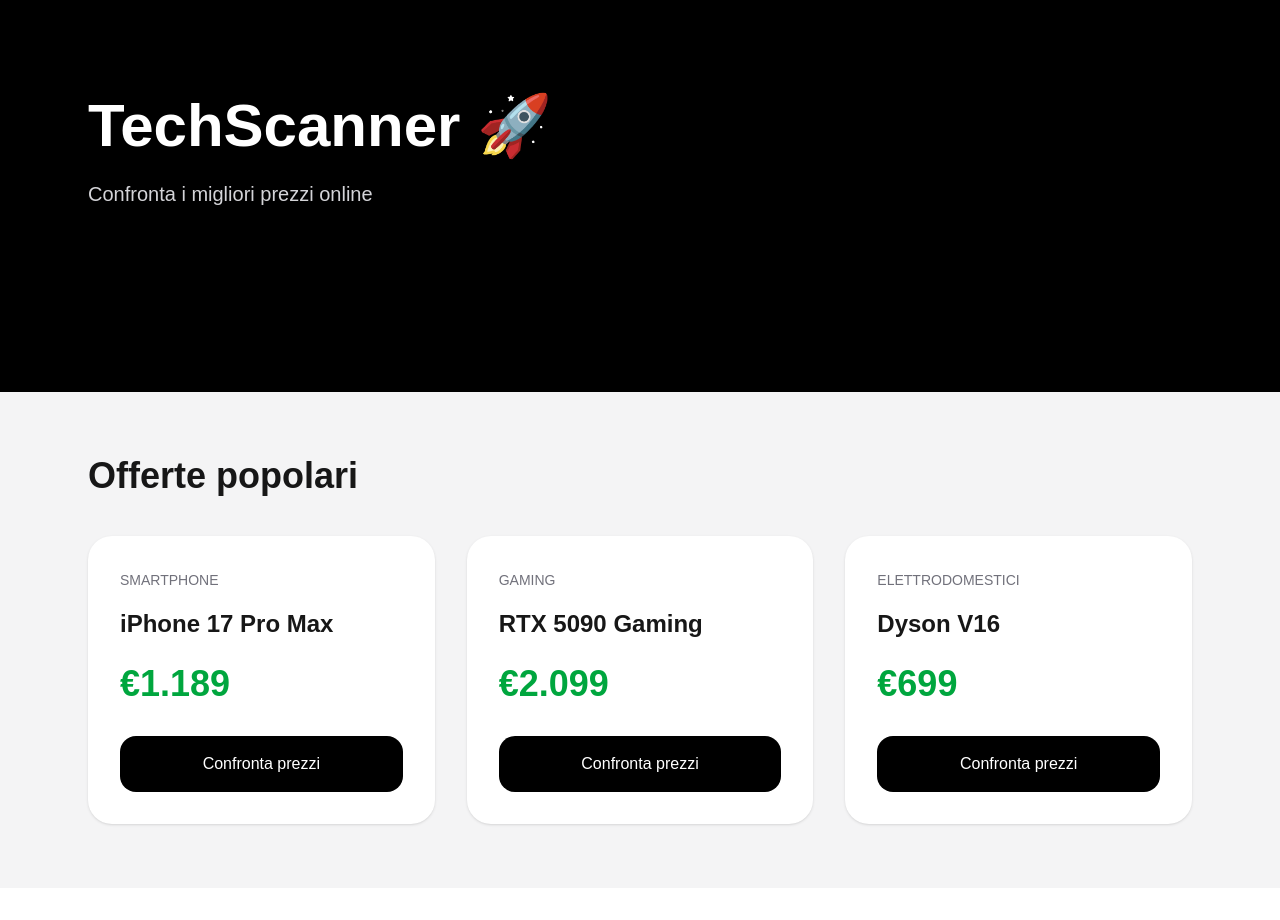
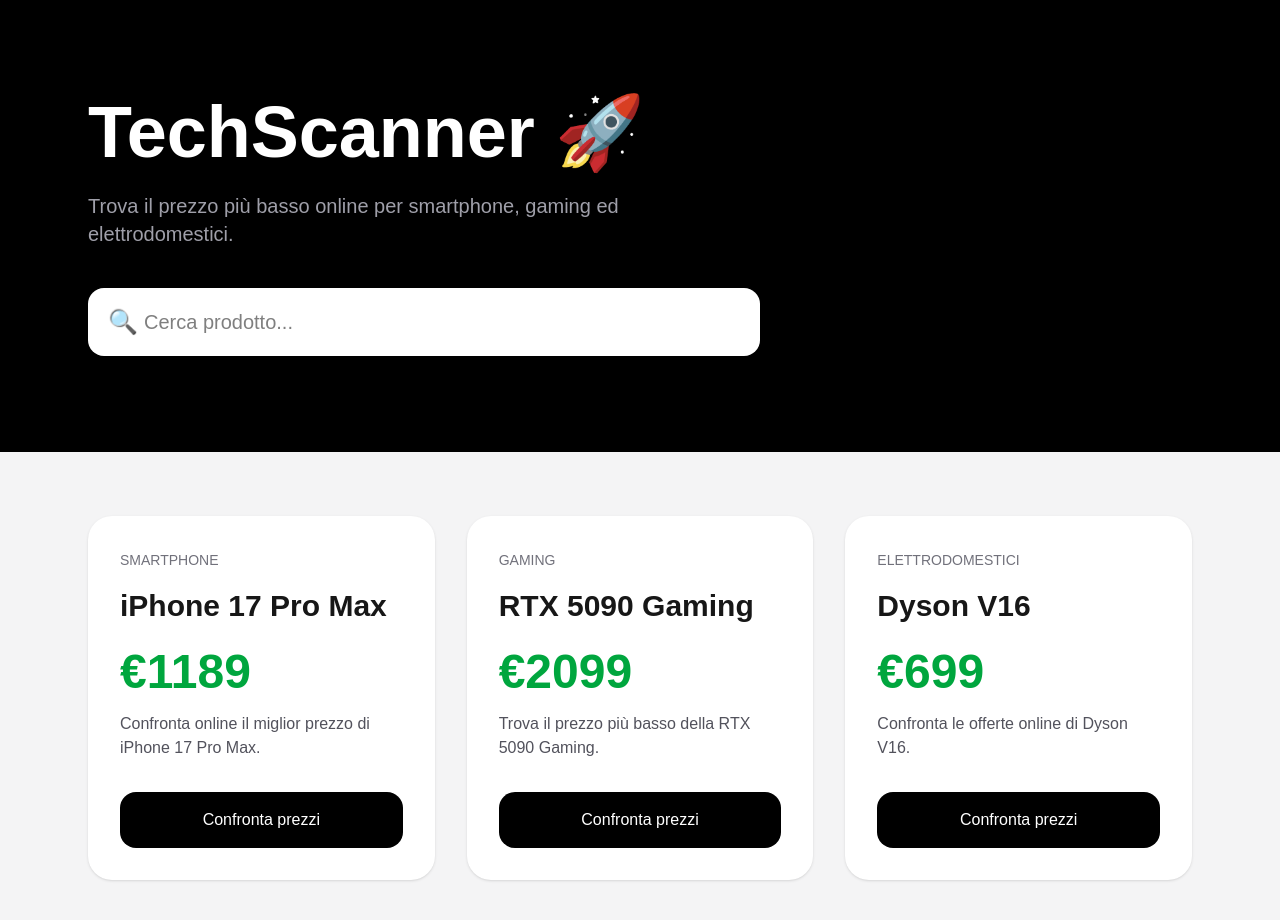
Before and after one commit to fsalerno41-ops/techscanner, a Next.js app: page / in a window 1280 px wide. Shown: the top 920 px of the page. Before the commit the page ends 888 px from the top, so only its background shows below. Built offline with nearby package versions, Linux system fonts and the light colour scheme.

Commit message:
final comparator

```diff
--- /dev/null
+++ b/app/data/products.ts
@@ -0,0 +1,31 @@
+export const products = [
+  {
+    id: 1,
+    slug: "iphone-17-pro-max",
+    name: "iPhone 17 Pro Max",
+    price: "1189",
+    category: "Smartphone",
+    description:
+      "Confronta online il miglior prezzo di iPhone 17 Pro Max.",
+  },
+
+  {
+    id: 2,
+    slug: "rtx-5090-gaming",
+    name: "RTX 5090 Gaming",
+    price: "2099",
+    category: "Gaming",
+    description:
+      "Trova il prezzo più basso della RTX 5090 Gaming.",
+  },
+
+  {
+    id: 3,
+    slug: "dyson-v16",
+    name: "Dyson V16",
+    price: "699",
+    category: "Elettrodomestici",
+    description:
+      "Confronta le offerte online di Dyson V16.",
+  },
+]
--- a/app/page.tsx
+++ b/app/page.tsx
@@ -1,74 +1,77 @@
+"use client"
+
+import { useState } from "react"
+import { products } from "./data/products"
+
 export default function Home() {
-  const products = [
-    {
-      id: 1,
-      name: "iPhone 17 Pro Max",
-      price: "€1.189",
-      category: "Smartphone",
-    },
-    {
-      id: 2,
-      name: "RTX 5090 Gaming",
-      price: "€2.099",
-      category: "Gaming",
-    },
-    {
-      id: 3,
-      name: "Dyson V16",
-      price: "€699",
-      category: "Elettrodomestici",
-    },
-  ];
+  const [search, setSearch] = useState("")
+
+  const filteredProducts = products.filter((product) =>
+    product.name.toLowerCase().includes(search.toLowerCase())
+  )
 
   return (
     <main className="min-h-screen bg-zinc-100">
       <section className="bg-black text-white py-24">
         <div className="max-w-6xl mx-auto px-6">
-          <h1 className="text-6xl font-black mb-6">
+          <h1 className="text-7xl font-black">
             TechScanner 🚀
           </h1>
 
-          <p className="text-xl text-zinc-300 mb-8">
-            Confronta i migliori prezzi online
+          <p className="text-zinc-400 text-xl mt-6 max-w-2xl">
+            Trova il prezzo più basso online per smartphone,
+            gaming ed elettrodomestici.
           </p>
 
-          <input
-            placeholder="Cerca smartphone, GPU, TV..."
-            className="w-full max-w-2xl rounded-2xl px-6 py-4 text-black"
-          />
+          <div className="mt-10 relative max-w-2xl">
+            <span className="absolute left-5 top-1/2 -translate-y-1/2 text-2xl">
+              🔍
+            </span>
+
+            <input
+              type="text"
+              placeholder="Cerca prodotto..."
+              value={search}
+              onChange={(e) => setSearch(e.target.value)}
+              className="w-full rounded-2xl bg-white px-14 py-5 text-black text-xl shadow-2xl outline-none"
+            />
+          </div>
         </div>
       </section>
 
       <section className="max-w-6xl mx-auto px-6 py-16">
-        <h2 className="text-4xl font-bold mb-10">
-          Offerte popolari
-        </h2>
-
         <div className="grid md:grid-cols-3 gap-8">
-          {products.map((product) => (
+          {filteredProducts.map((product) => (
             <div
               key={product.id}
               className="bg-white rounded-3xl p-8 shadow-sm"
             >
-              <span className="text-sm text-zinc-500 uppercase">
+              <span className="uppercase text-sm text-zinc-500">
                 {product.category}
               </span>
 
-              <h3 className="text-2xl font-bold mt-4">
+              <h2 className="text-3xl font-black mt-4">
                 {product.name}
-              </h3>
+              </h2>
 
-              <p className="text-4xl font-black text-green-600 mt-6">
-                {product.price}
+              <p className="text-5xl font-black text-green-600 mt-6">
+                €{product.price}
               </p>
 
-              <button className="mt-8 w-full rounded-2xl bg-black text-white py-4">
+              <p className="text-zinc-600 mt-4">
+                {product.description}
+              </p>
+
+              <a
+                href={`/prodotto/${product.slug}`}
+                className="block text-center mt-8 rounded-2xl bg-black text-white py-4"
+              >
                 Confronta prezzi
-              </button>
+              </a>
             </div>
           ))}
         </div>
       </section>
     </main>
-  );
+  )
 }
--- /dev/null
+++ b/app/prodotto/[slug]/page.tsx
@@ -0,0 +1,120 @@
+import { products } from "../../data/products"
+import { notFound } from "next/navigation"
+
+export function generateStaticParams() {
+  return products.map((product) => ({
+    slug: product.slug,
+  }))
+}
+
+export default async function ProductPage({
+  params,
+}: {
+  params: Promise<{ slug: string }>
+}) {
+  const { slug } = await params
+
+  const product = products.find(
+    (p) => p.slug === slug
+  )
+
+  if (!product) {
+    notFound()
+  }
+
+  return (
+    <main className="min-h-screen bg-zinc-100 text-black">
+      <section className="max-w-6xl mx-auto px-6 py-20">
+        <div className="grid md:grid-cols-2 gap-16 items-center">
+
+          <div className="bg-white rounded-3xl p-12 shadow-sm flex items-center justify-center">
+            <span className="text-9xl">
+              {product.image || "📦"}
+            </span>
+          </div>
+
+          <div>
+            <span className="uppercase text-sm text-zinc-500">
+              {product.category}
+            </span>
+
+            <h1 className="text-6xl font-black mt-4">
+              {product.name}
+            </h1>
+
+            <p className="text-zinc-600 text-xl mt-8 leading-relaxed">
+              {product.description}
+            </p>
+
+            <div className="mt-10 bg-white rounded-3xl p-8 shadow-sm">
+              <p className="text-sm text-zinc-500">
+                Prezzo più basso trovato
+              </p>
+
+              <p className="text-6xl font-black text-green-600 mt-4">
+                €{product.price}
+              </p>
+            </div>
+
+            <div className="mt-10 space-y-4">
+              {product.stores?.map((store: any, index: number) => (
+                <a
+                  key={index}
+                  href={store.url}
+                  target="_blank"
+                  className="flex items-center justify-between bg-white rounded-2xl p-6 shadow-sm hover:scale-[1.02] transition"
+                >
+                  <div>
+                    <p className="font-bold text-xl">
+                      {store.name}
+                    </p>
+
+                    <p className="text-zinc-500">
+                      Vai al negozio
+                    </p>
+                  </div>
+
+                  <div className="text-right">
+                    <p className="text-3xl font-black text-green-600">
+                      €{store.price}
+                    </p>
+
+                    {index === 0 && (
+                      <span className="text-xs bg-green-100 text-green-700 px-3 py-1 rounded-full">
+                        MIGLIOR PREZZO
+                      </span>
+                    )}
+                  </div>
+                </a>
+              ))}
+            </div>
+
+            <div className="mt-10 grid grid-cols-3 gap-4">
+              <div className="bg-white rounded-2xl p-6 text-center shadow-sm">
+                🚚
+                <p className="mt-2 font-semibold">
+                  Spedizione veloce
+                </p>
+              </div>
+
+              <div className="bg-white rounded-2xl p-6 text-center shadow-sm">
+                💳
+                <p className="mt-2 font-semibold">
+                  Miglior prezzo
+                </p>
+              </div>
+
+              <div className="bg-white rounded-2xl p-6 text-center shadow-sm">
+                ⭐
+                <p className="mt-2 font-semibold">
+                  Top prodotto
+                </p>
+              </div>
+            </div>
+          </div>
+
+        </div>
+      </section>
+    </main>
+  )
+}
```
